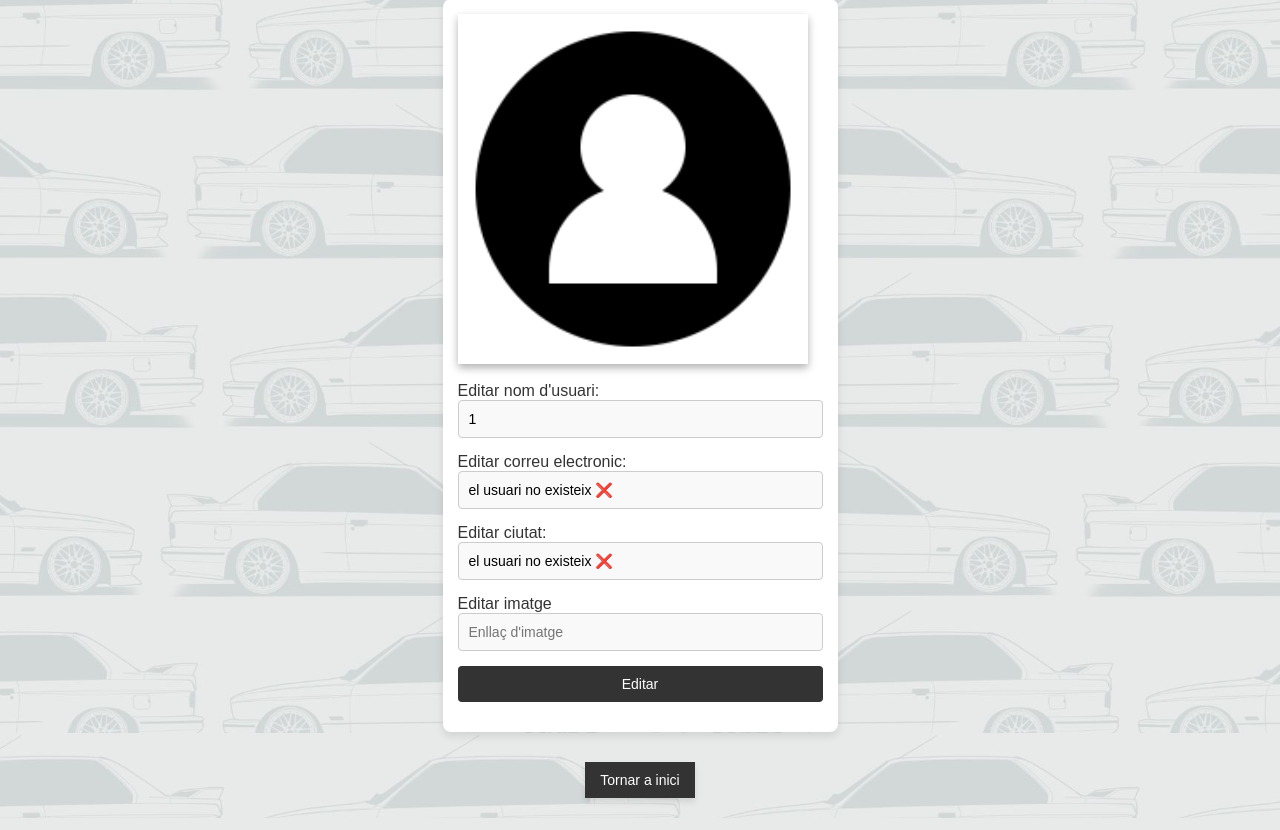
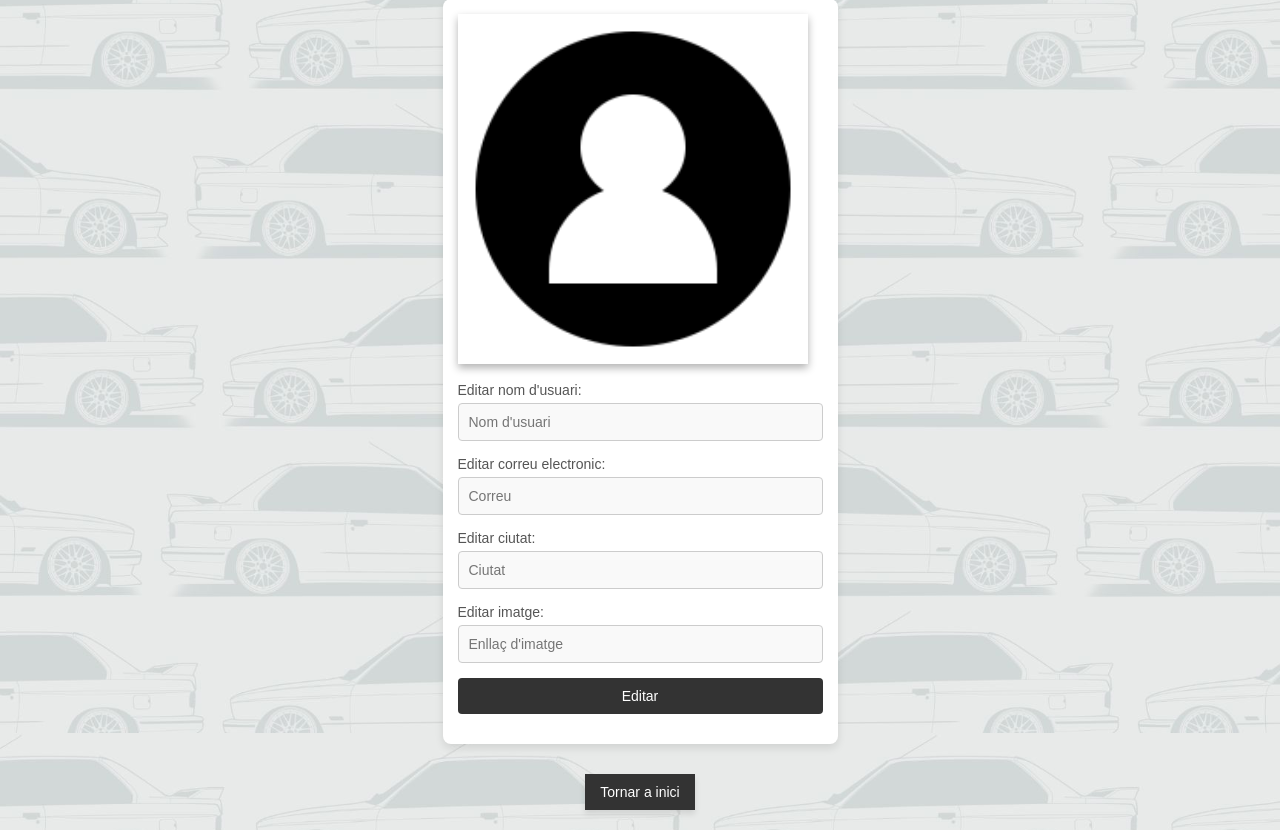
Before and after one commit to mhornos/pr6_backend_mhornos, a PHP site: page /Servidor/Vistes/EditarPerfil.php in a window 1280 px wide. Shown: the part 67-897 px from the top of the page. Run offline with PHP 8.4, Linux system fonts and the light colour scheme; the visitor is signed in with stand-in values (Sample User, id 1); data comes from the database, SQL or seed files in the repository.

Commit message:
S'han afegit etiquetes per millorar el text alternatiu de les imatges i implementar l'enllaç de salt per a l'accessibilitat

```diff
--- a/Controlador/forgotPassw.php
+++ b/Controlador/forgotPassw.php
@@ -59,7 +59,7 @@
     //es mostra els errors o el missatge de tot correcte
     if (!empty($errors)) {
         foreach ($errors as $error) {
-            echo "<p>$error</p>";
+            echo "<p><span class='error'>$error</p>";
         }
     } else {
         echo "<p>t'hem enviat un correu per recuperar la teva password ✅</p> ";
--- a/Controlador/inserir.php
+++ b/Controlador/inserir.php
@@ -38,8 +38,9 @@
 
     // mostrem tots els errors trobats en el procés de validació
     foreach ($errors as $error) {
-        echo "<p>$error</p>";
+        echo "<p><span class='error'>$error</p>";
     }
+    echo "<br>";
 }
 ?>
 
--- a/Controlador/llistaArticles.php
+++ b/Controlador/llistaArticles.php
@@ -117,7 +117,7 @@
             echo "<p><strong>Ciutat:</strong> " . htmlspecialchars($article['ciutat']) . "</p>";
 
             if (!empty($article['imatge'])) {
-                echo "<img src='" . htmlspecialchars($article['imatge']) . "' width='150'>";
+                echo "<img src='" . htmlspecialchars($article['imatge']) . "' width='150' alt='Imatge de l'article'>";
             } else {
                 echo "<p><br>No hi ha imatge</p>";
             }
--- a/Estils/estils.css
+++ b/Estils/estils.css
@@ -420,3 +420,20 @@
 button:focus, a:focus {
     outline: 6px solid #0077ff
   }
+
+
+  .skip-link {
+    position: absolute;
+    top: -40px;
+    left: 0;
+    padding: 10px;
+    background-color: #000;
+    color: #fff;
+    text-decoration: none;
+    z-index: 100;
+  }
+
+  .skip-link:focus {
+    top: 90px;
+    margin-left: 20px;
+  }
--- a/Model/editarPerfil.php
+++ b/Model/editarPerfil.php
@@ -45,7 +45,7 @@
 
         if ($consulta->execute()) {
             if ($consulta->rowCount() > 0) {
-                echo "usuario editat correctament ✅";
+                echo "usuari editat correctament ✅";
                 $_SESSION['usuari'] = $usuari;
             } else {
                 $errorInfo = $consulta->errorInfo();
--- a/Vistes/EditarPerfil.php
+++ b/Vistes/EditarPerfil.php
@@ -21,20 +21,24 @@
 
     <form action="../Controlador/editarPerfil.php" method="post">
     <div class="imatge-editar">
-        <img src="<?php echo htmlspecialchars(obtenirImatgeEdicio($_SESSION['usuari'])); ?>" alt="">
+        <img src="<?php echo htmlspecialchars(obtenirImatgeEdicio($_SESSION['usuari'])); ?>" alt="Imatge de perfil">
     </div><br>
 
-    <p>Editar nom d'usuari:</p>
-    <input type="text" id="usuari" name="usuari" placeholder="Nom d'usuari" value="<?php echo htmlspecialchars($_SESSION['usuari'] ?? ''); ?>">
-    <p>Editar correu electronic:</p>
-    <input type="email" id="correu" name="correu" placeholder="Correu" value="<?php echo htmlspecialchars(obtenirCorreu($_SESSION['usuari']) ?? ''); ?>">
-    <p>Editar ciutat:</p>
-    <input type="text" id="ciutat" name="ciutat" placeholder="Ciutat" value="<?php echo htmlspecialchars(obtenirCiutat($_SESSION['usuari']) ?? ''); ?>">
-    <p>Editar imatge</p>
+    <label for="usuari">Editar nom d'usuari:</label>
+    <input type="text" id="usuari" name="usuari" placeholder="Nom d'usuari" value="<?php echo htmlspecialchars($usuari ?? ''); ?>">
 
-    <input type="text" id="imatge" name="imatge" placeholder="Enllaç d'imatge" value="<?php echo (obtenirImatge($_SESSION['usuari']) == 'imgs/senseFoto.png') ? '' : htmlspecialchars(obtenirImatge($_SESSION['usuari'])); ?>">
+    <label for="correu">Editar correu electronic:</label>
+    <input type="email" id="correu" name="correu" placeholder="Correu" value="<?php echo htmlspecialchars($correu ?? ''); ?>">
+
+    <label for="ciutat">Editar ciutat:</label>
+    <input type="text" id="ciutat" name="ciutat" placeholder="Ciutat" value="<?php echo htmlspecialchars($ciutat ?? ''); ?>">
+
+    <label for="imatge">Editar imatge:</label>
+    <input type="text" id="imatge" name="imatge" placeholder="Enllaç d'imatge" value="<?php echo htmlspecialchars($imatge ?? ''); ?>">
+
     <input type="submit" name="Editar" value="Editar">
-    </form>
+</form>
+
 
     <a href="../Index.php?pagina=<?php echo isset($_GET['pagina']) ? $_GET['pagina'] : 1; ?>">
             <button>Tornar a inici</button>
--- a/Vistes/navbar.php
+++ b/Vistes/navbar.php
@@ -16,6 +16,7 @@
     <title>mhornos</title>
 </head>
 <body>
+    <a href="#main" class="skip-link">Saltar al contingut</a>
 
     <!--si l'usuari está logat -->
     <?php if (isset($_SESSION['usuari'])) { ?>
@@ -38,6 +39,7 @@
             </div>
         </div>
 
+        <main id="main">
             <!-- 3 botons que ens envien al document corresponent per tractar les dades -->
             <h3>Que vols fer?</h3>
             <a href="Vistes/Inserir.php?pagina=<?php echo isset($_GET['pagina']) ? $_GET['pagina'] : 1; ?>">
@@ -64,5 +66,6 @@
             </div>
         </div>
     <?php } ?>
+    </main>
 </body>
 </html>
```
Also changed, not shown: Controlador/canviarPassw.php (+12 -5 lines), Controlador/editarPerfil.php (+10 -6 lines), Controlador/modificar.php (line endings or trailing spaces). Lines whose indentation alone changed are shown as unchanged.
